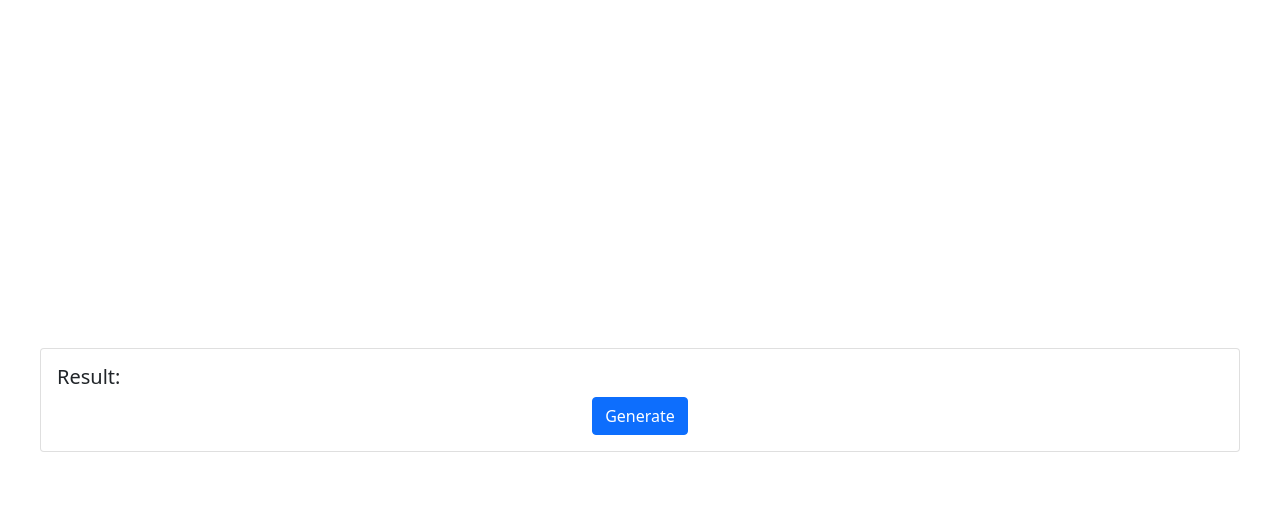
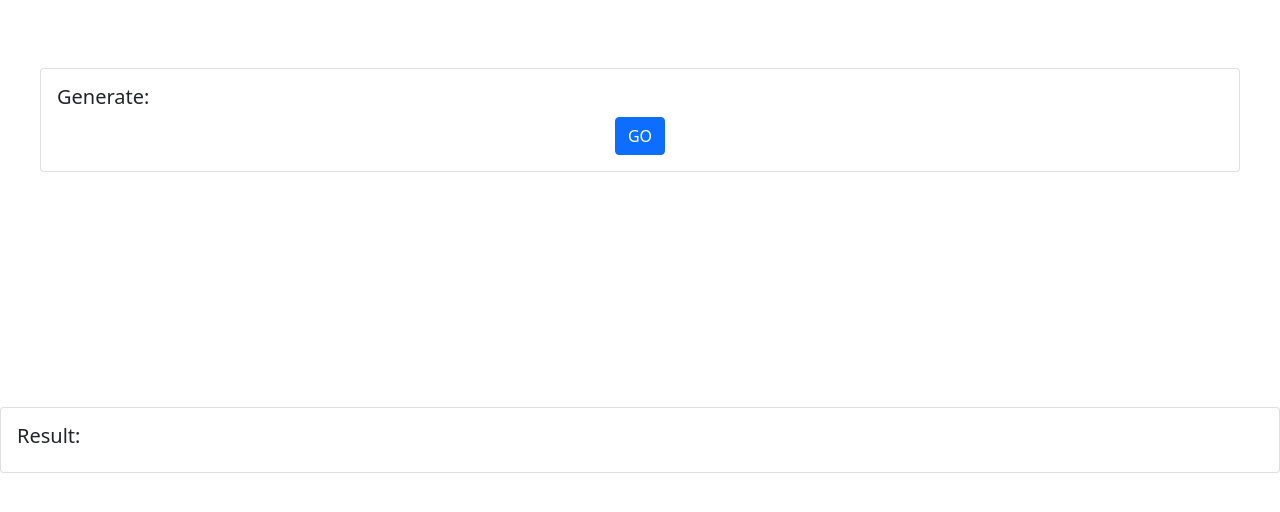
Before and after one commit to 002FOX/anichargen, a React (Create React App) app: page / in a window 1280 px wide. Shown: the top 512 px of the page. Built offline with nearby package versions, Linux system fonts and the light colour scheme.

Commit message:
Separated Generating from the result to add in filters later

```diff
--- a/src/App.js
+++ b/src/App.js
@@ -30,8 +30,19 @@ function App() {
   }
 
   return (
-    <div style={{display: 'flex',  justifyContent:'center', alignItems:'center', height: '100vh'}} className= "App">
+    <div>
+      <div style={{display: 'flex',  justifyContent:'center', alignItems:'center', height: '30vh'}} className= "App">
       <Card style={{ width: '75rem' }}>
+        <Card.Body>
+          <Card.Title>Generate:</Card.Title>
+          <section style={{display: 'flex',  justifyContent:'center'}}>
+          <Button variant="primary" onClick= {onClickHandler}>GO</Button>
+          </section>
+        </Card.Body>
+      </Card>
+      </div>
+    <div style={{display: 'flex',  justifyContent:'center', alignItems:'center', height: '50vh'}} className= "App">
+      <Card style={{ width: '100rem' }}>
         <Card.Body>
           <Card.Title>Result:</Card.Title>
           <div style={{display: 'flex',  justifyContent:'center', flexDirection: 'row', alignItems: 'center'}}>
@@ -39,11 +50,9 @@ function App() {
           chardata.map(char => (<CharacterCard  key={char.attributes.name} chrname={char.attributes.name} chrimg={char.attributes.image} />))
           : ""}
           </div>
-          <section style={{display: 'flex',  justifyContent:'center'}}>
-          <Button variant="primary" onClick= {onClickHandler}>Generate</Button>
-          </section>
         </Card.Body>
       </Card>
+    </div>
     </div>
   );
 }
```
